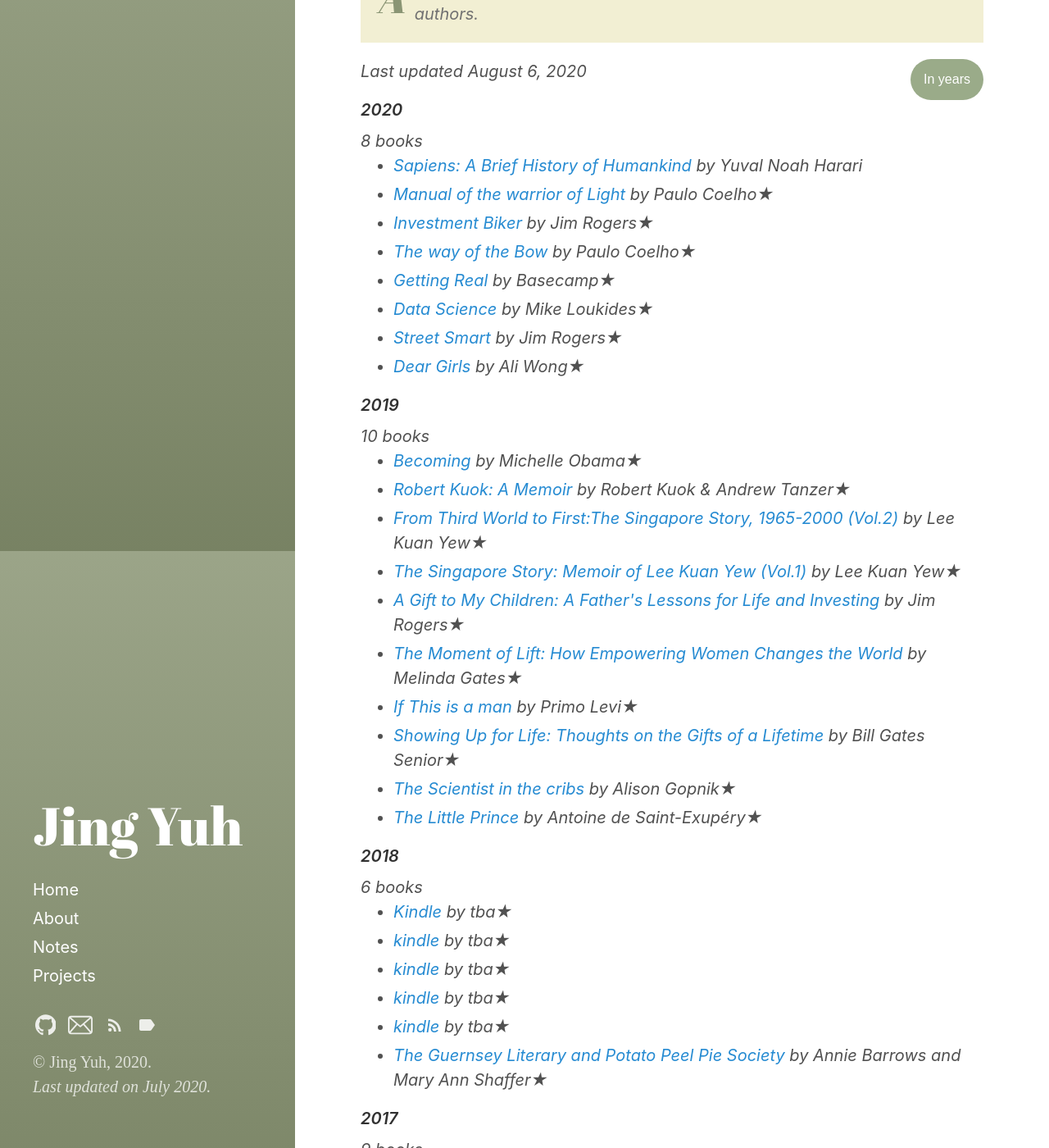
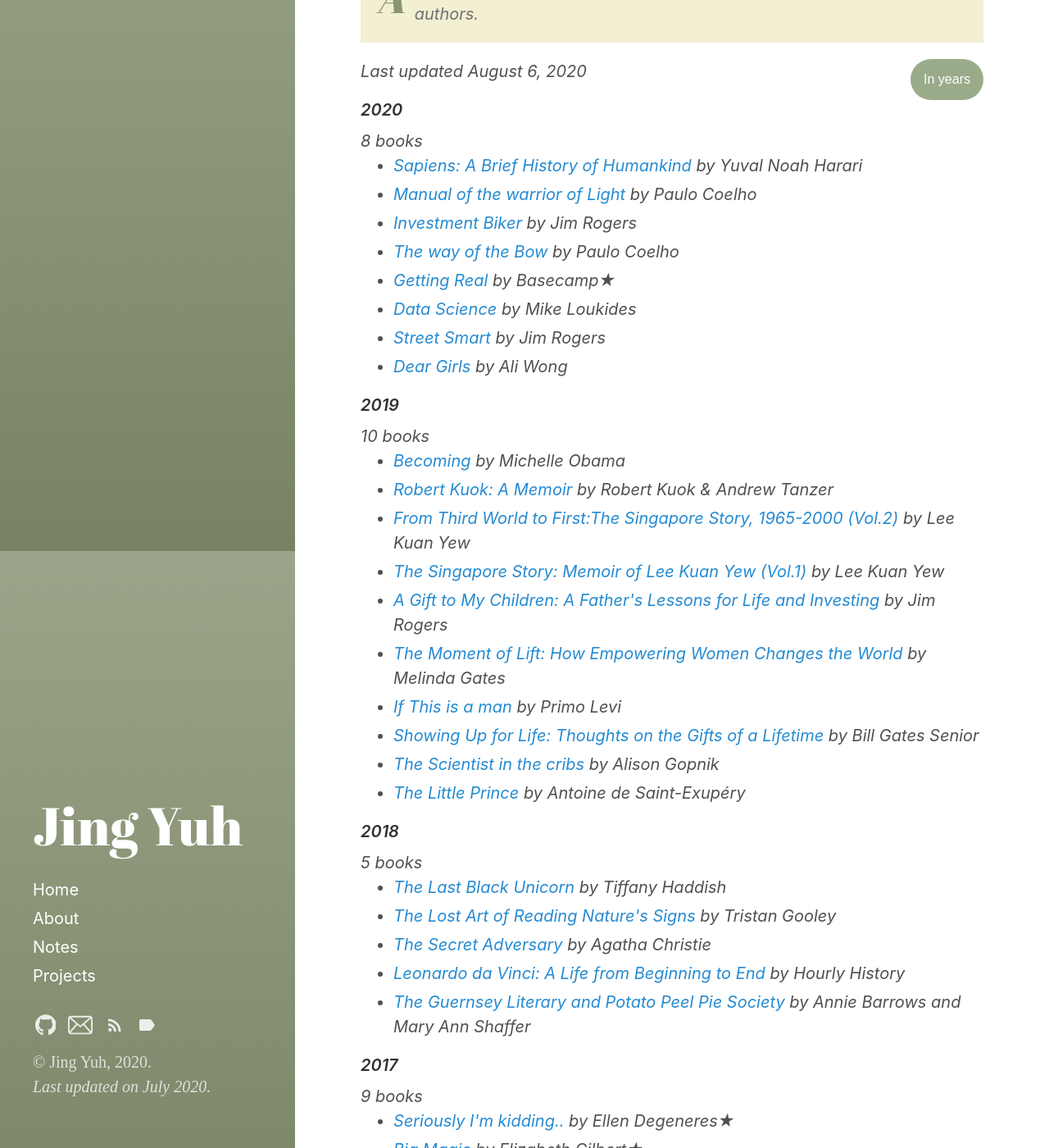
Before and after one commit to jyang123-bit/Website, a Jekyll site: the page built from _posts/2020-06-22-Notes-Books-I've-Read-throughout-the-years.md, in a window 1280 px wide and 1400 px high, scrolled down 228 px. Shown: the whole window at 82% size. Built offline with Jekyll 4.4.1, drawn with Linux system fonts in a browser that asks for light colours.

Commit message:
Update books.yml

```diff
--- a/_data/books.yml
+++ b/_data/books.yml
@@ -10,17 +10,17 @@
       - title: Manual of the warrior of Light
         author: Paulo Coelho
         link: https://amzn.to/2ZMtUuC
-        star: yes
+        star:
 
       - title: Investment Biker
         author: Jim Rogers
         link: https://amzn.to/2ZMtUuC
-        star: yes
+        star:
 
       - title: The way of the Bow
         author: Paulo Coelho
         link: https://amzn.to/2ZMtUuC
-        star: yes
+        star:
 
       - title: Getting Real
         author: Basecamp
@@ -30,101 +30,96 @@
       - title: Data Science
         author: Mike Loukides
         link: https://amzn.to/2ZMtUuC
-        star: yes
+        star:
 
       - title: Street Smart
         author: Jim Rogers
         link: https://amzn.to/2ZMtUuC
-        star: yes
+        star:
 
       - title: Dear Girls
         author: Ali Wong
         link: https://amzn.to/2ZMtUuC
-        star: yes
+        star:
 
   - year: "2019"
     books:
       - title: Becoming
         author: Michelle Obama
         link: https://amzn.to/2ZMtUuC
-        star: yes
+        star:
 
       - title: "Robert Kuok: A Memoir"
         author: Robert Kuok & Andrew Tanzer
         link: https://amzn.to/2ZMtUuC
-        star: yes
+        star:
 
       - title: "From Third World to First:The Singapore Story, 1965-2000 (Vol.2)"
         author: Lee Kuan Yew
         link: https://amzn.to/2ZMtUuC
-        star: yes
+        star:
 
       - title: "The Singapore Story: Memoir of Lee Kuan Yew (Vol.1)"
         author: Lee Kuan Yew
         link: https://amzn.to/2ZMtUuC
-        star: yes
+        star:
 
       - title: "A Gift to My Children: A Father's Lessons for Life and Investing"
         author: Jim Rogers
         link: https://amzn.to/2ZMtUuC
-        star: yes
+        star:
 
       - title: "The Moment of Lift: How Empowering Women Changes the World"
         author: Melinda Gates
         link: https://amzn.to/2ZMtUuC
-        star: yes
+        star:
 
       - title: If This is a man
         author: Primo Levi
         link: https://amzn.to/2ZMtUuC
-        star: yes
+        star:
 
       - title: "Showing Up for Life: Thoughts on the Gifts of a Lifetime"
         author: Bill Gates Senior
         link: https://amzn.to/2ZMtUuC
-        star: yes
+        star:
 
       - title: The Scientist in the cribs
         author: Alison Gopnik
         link: https://amzn.to/2ZMtUuC
-        star: yes
+        star:
 
       - title: The Little Prince
         author: Antoine de Saint-Exupéry
         link: https://amzn.to/2ZMtUuC
-        star: yes
+        star:
 
   - year: "2018"
     books:
-      - title: Kindle
-        author: tba
+      - title: The Last Black Unicorn
+        author: Tiffany Haddish
+        link: https://a.co/gfiNbzE
+        star:
+
+      - title: The Lost Art of Reading Nature's Signs
+        author: Tristan Gooley
         link: https://amzn.to/2ZMtUuC
-        star: yes
+        star:
 
-      - title: kindle
-        author: tba
+      - title: The Secret Adversary
+        author: Agatha Christie
         link: https://amzn.to/2ZMtUuC
-        star: yes
+        star:
 
-      - title: kindle
-        author: tba
+      - title: "Leonardo da Vinci: A Life from Beginning to End"
+        author: Hourly History
         link: https://amzn.to/2ZMtUuC
-        star: yes
-
-      - title: kindle
-        author: tba
-        link: https://amzn.to/2ZMtUuC
-        star: yes
-
-      - title: kindle
-        author: tba
-        link: https://amzn.to/2ZMtUuC
-        star: yes
+        star:
 
       - title: The Guernsey Literary and Potato Peel Pie Society
         author: Annie Barrows and Mary Ann Shaffer
         link: https://amzn.to/2ZMtUuC
-        star: yes
+        star:
 
   - year: "2017"
     books:
```
